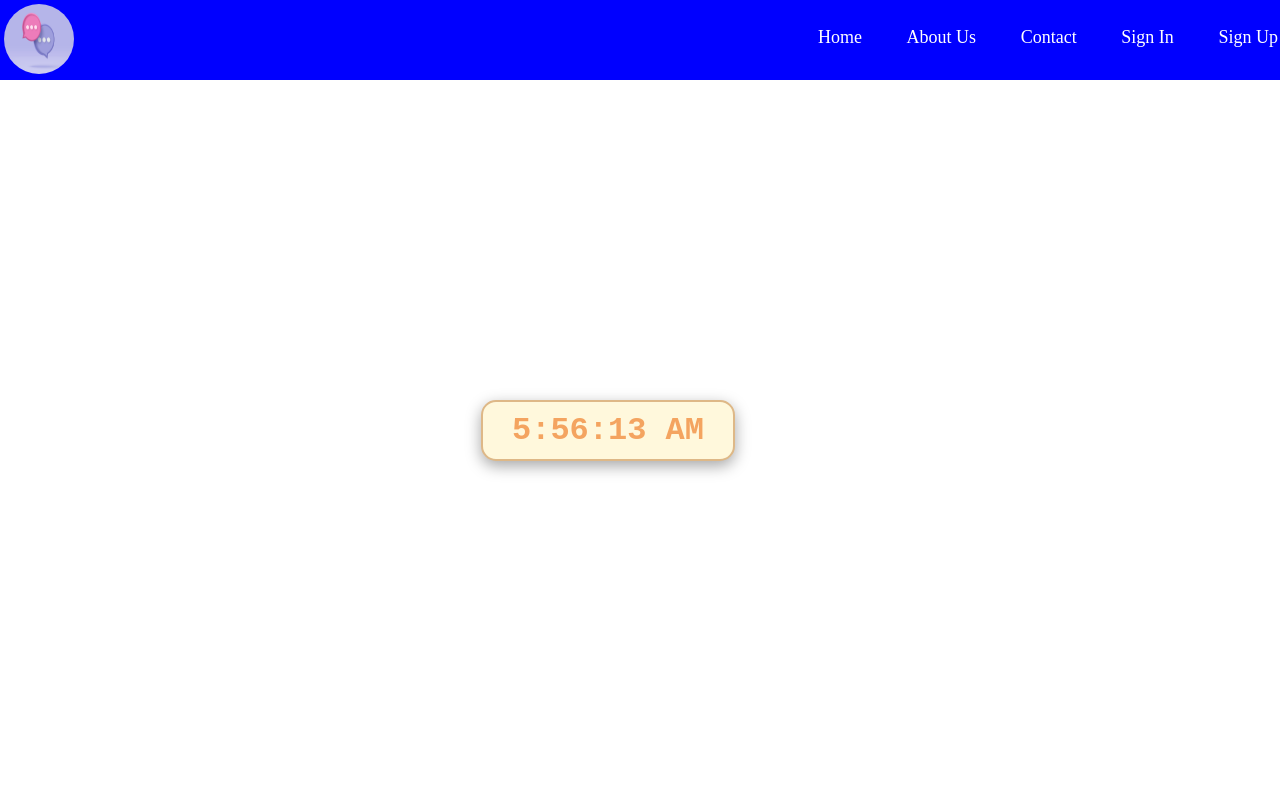
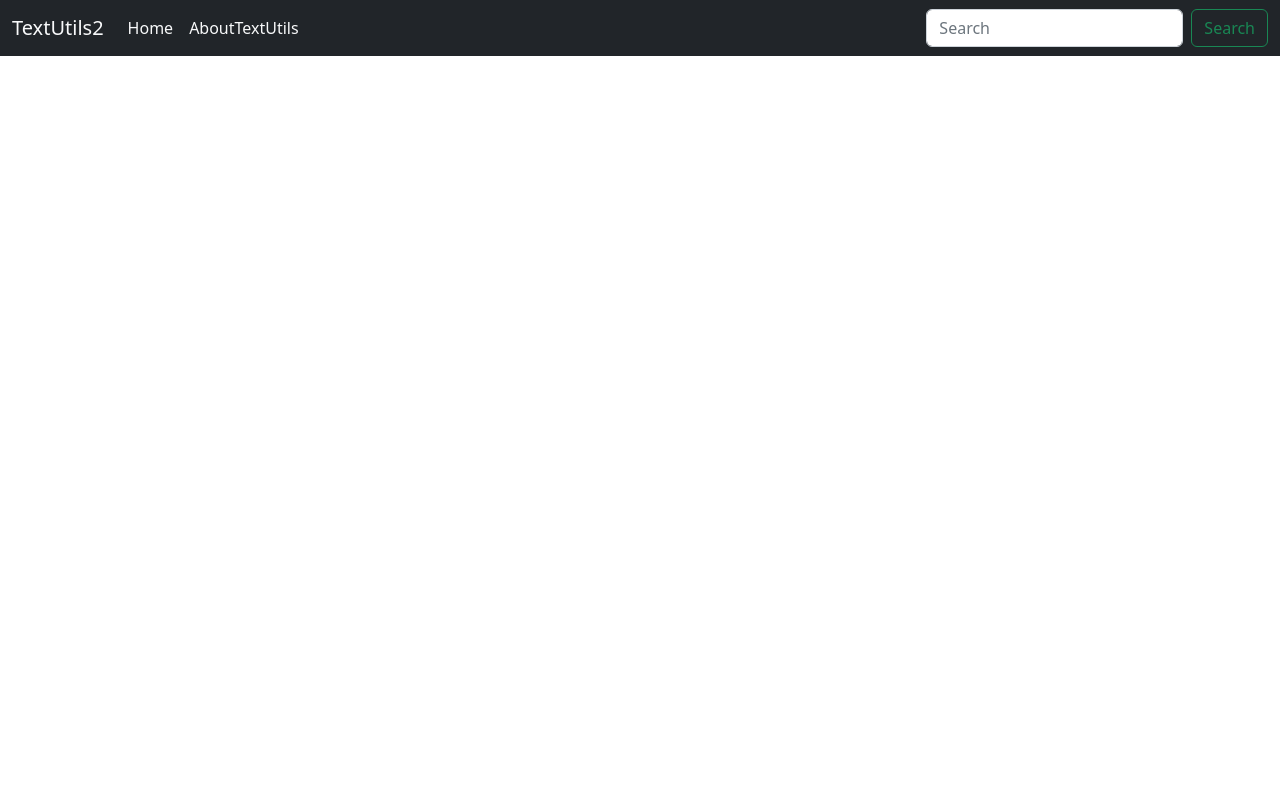
Before and after one commit to kartiksarwan2017/React-Basics, a React (Create React App) app: page / in a window 1280 px wide. Shown: the top 800 px of the page. Built offline with nearby package versions, Linux system fonts and the light colour scheme.

Commit message:
Components and Props

```diff
--- a/public/index.html
+++ b/public/index.html
@@ -10,12 +10,17 @@
       content="Web site created using create-react-app"
     />
     <link rel="apple-touch-icon" href="%PUBLIC_URL%/logo192.png" />
-    <link rel="manifest" href="%PUBLIC_URL%/manifest.json" />
+    <!-- <link rel="manifest" href="%PUBLIC_URL%/manifest.json" /> -->
+    <link href="https://cdn.jsdelivr.net/npm/bootstrap@5.2.0/dist/css/bootstrap.min.css" rel="stylesheet" integrity="sha384-gH2yIJqKdNHPEq0n4Mqa/HGKIhSkIHeL5AyhkYV8i59U5AR6csBvApHHNl/vI1Bx" crossorigin="anonymous">
+
     <title>First React App</title>
   </head>
   <body>
     <noscript>You need to enable JavaScript to run this app.</noscript>
     <div id="root"></div>
 
+
+    <script src="https://cdn.jsdelivr.net/npm/bootstrap@5.2.0/dist/js/bootstrap.bundle.min.js" integrity="sha384-A3rJD856KowSb7dwlZdYEkO39Gagi7vIsF0jrRAoQmDKKtQBHUuLZ9AsSv4jD4Xa" crossorigin="anonymous"></script>
+
   </body>
 </html>
--- a/src/components/App.js
+++ b/src/components/App.js
@@ -1,4 +1,5 @@
 import '../App.css';
+import Navbar from './Navbar';
 
 
 // const Name = "Thor";
@@ -21,6 +22,8 @@
     Hello World
     <p className= "nature">Nature in broadest sense is a physical world or universe.</p> */}
 
+    <Navbar title="TextUtils2" about ="AboutTextUtils"/>
+
     </>
 
 
--- a/src/components/Navbar.js
+++ b/src/components/Navbar.js
@@ -1,47 +1,34 @@
 import '../Navbar.css';
-import Logo from '../assets/images/social-logo.jpg';
+// import Logo from '../assets/images/social-logo.jpg';
 
 // const name = "Thor";
 
-function Navbar(){
+function Navbar(props){
     return(
 
         <>
-        <div id="navbar-container">
-
-            <img id="social-logo" src={Logo} alt="SocialLogo"/>
-
-            <div id="navbar-headers">
-                <ul>
-                    <li>
-                        <a href="/">Home</a>
-
-                    </li>
-                    <li>
-                        <a href="/">About Us</a>
-
-                    </li>
-                    <li>
-                        <a href="/">Contact</a>
-
-                    </li>
-                    <li>
-                        <a href="/">Sign In</a>
-
-                    </li>
-                    <li>
-                    <a href="/">Sign Up</a>
-
-                    </li>
-                </ul>
-
-            </div>
-        </div>
-
-
-        {/* <h1>Hello {name}, How are you?</h1>
-        <p>This is Navbar Please Use it.</p> */}
-
+<nav className="navbar navbar-expand-lg bg-dark">
+  <div className="container-fluid">
+    <a className="navbar-brand text-light" href="/">{props.title}</a>
+    <button className="navbar-toggler" type="button" data-bs-toggle="collapse" data-bs-target="#navbarScroll" aria-controls="navbarScroll" aria-expanded="false" aria-label="Toggle navigation">
+      <span className="navbar-toggler-icon"></span>
+    </button>
+    <div className="collapse navbar-collapse" id="navbarScroll">
+      <ul className="navbar-nav me-auto my-2 my-lg-0 navbar-nav-scroll">
+        <li className="nav-item">
+          <a className="nav-link active text-light" aria-current="page" href="/">Home</a>
+        </li>
+        <li className="nav-item">
+          <a className="nav-link text-light" href="/">{props.about}</a>
+        </li>
+      </ul>
+      <form className="d-flex" role="search">
+        <input className="form-control me-2" type="search" placeholder="Search" aria-label="Search"/>
+        <button className="btn btn-outline-success" type="submit">Search</button>
+      </form>
+    </div>
+  </div>
+</nav>
         </>
     )
 }
--- a/src/index.js
+++ b/src/index.js
@@ -2,19 +2,19 @@
 import ReactDOM from 'react-dom/client';
 import './index.css';
 import App from './components/App';
-import Navbar from './components/Navbar';
-import Footer from './Footer';
-import Clock from './components/Clock';
+// import Navbar from './components/Navbar';
+// import Footer from './Footer';
+// import Clock from './components/Clock';
 
 const root = ReactDOM.createRoot(document.getElementById('root'));
 root.render(
 
   <>
 
-  <Navbar />
-  <Clock />
+  {/* <Navbar /> */}
+  {/* <Clock /> */}
   <App />
-  <Footer />
+  {/* <Footer /> */}
 
   </>
 );
--- /dev/null
+++ b/src/module2.mjs
@@ -0,0 +1,6 @@
+import name, {b,c} from './module1.mjs';
+
+
+console.log(name);
+console.log(b);
+console.log(c);
```
Also changed, not shown: src/module1.mjs (added, +9 -0 lines).
